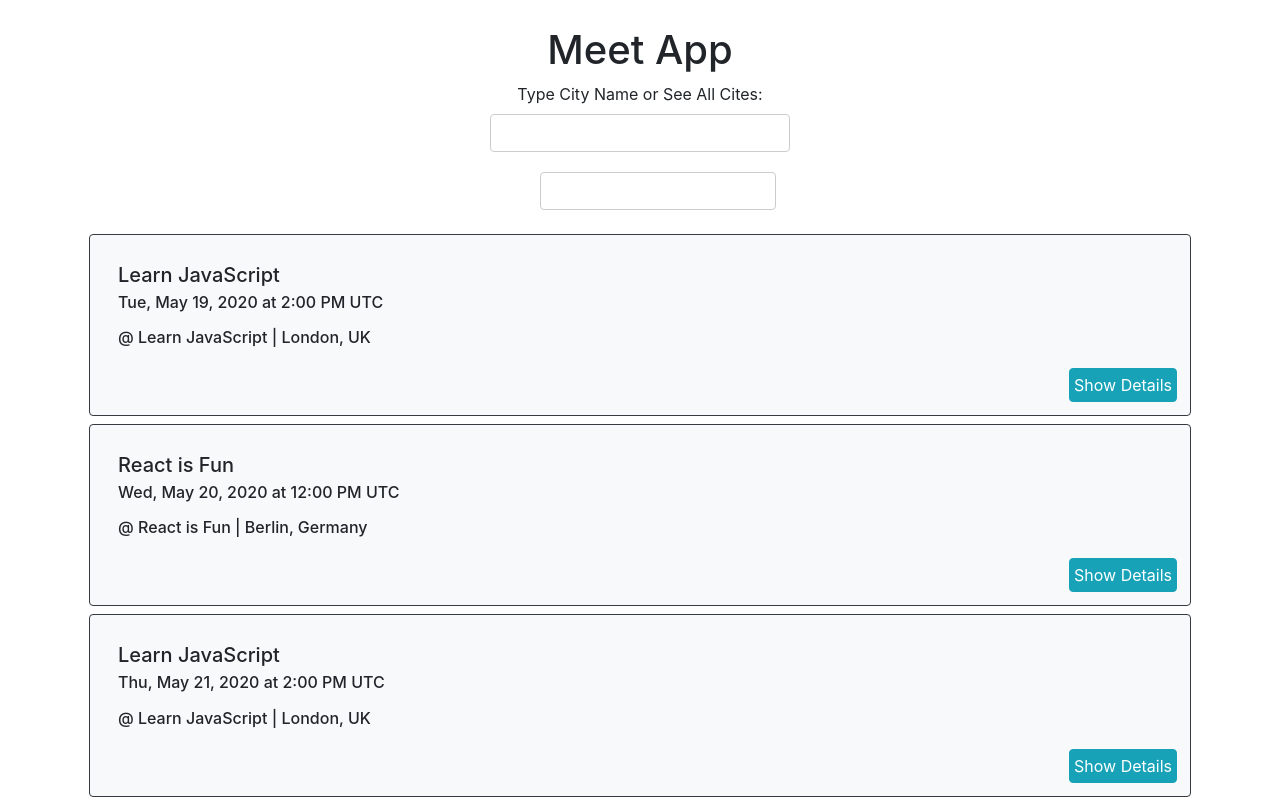
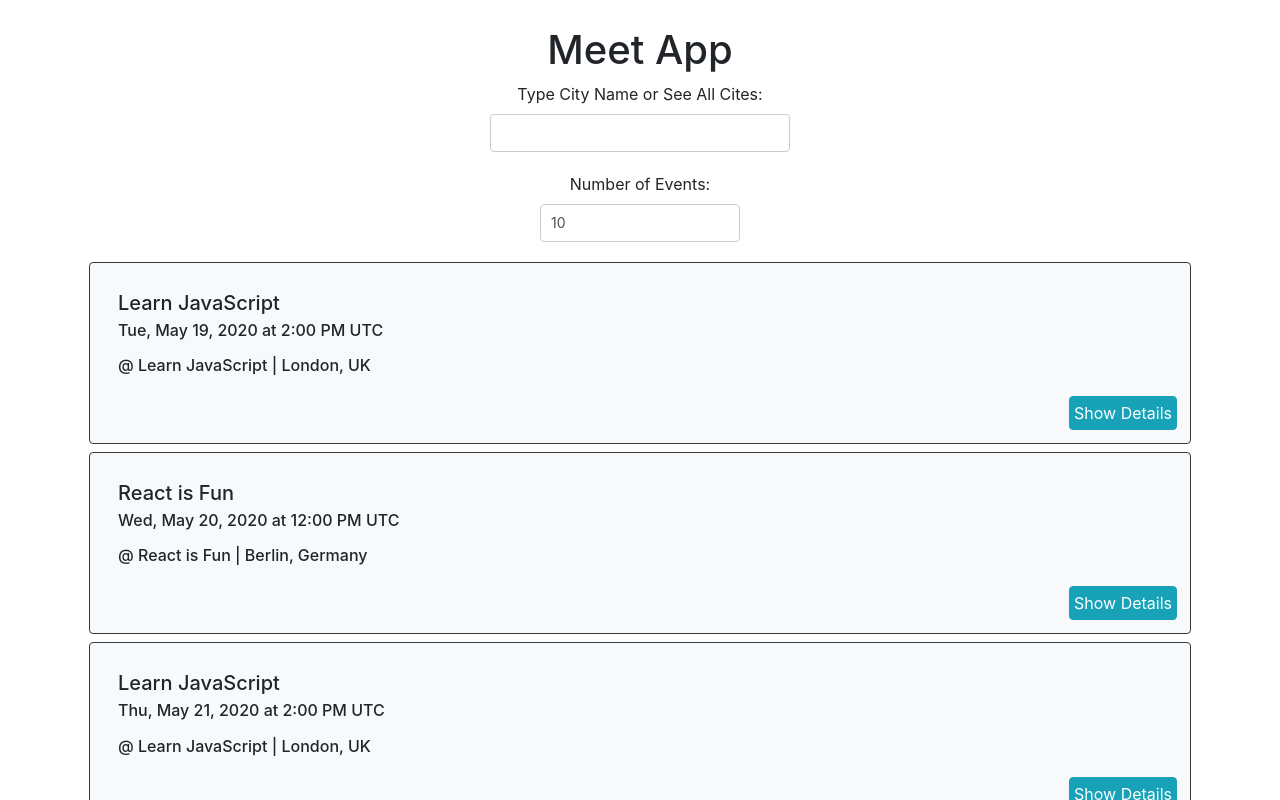
Before and after one commit to joshmou95/Meet-App, a React (Create React App) app: page / in a window 1280 px wide. Shown: the top 800 px of the page. Built offline with nearby package versions, Linux system fonts and the light colour scheme.

Commit message:
Update NumberOfEvents.js

```diff
--- a/src/NumberOfEvents.js
+++ b/src/NumberOfEvents.js
@@ -1,32 +1,35 @@
 import React, { Component } from 'react';
+import Form from 'react-bootstrap/Form';
 
 class NumberOfEvents extends Component {
   // state = {
-  //   numberOfEvents: 32
+  //   evenCount: 32
   // }
 
   // handleChange = (event) => {
   //   console.log('handleChange event', event)
   //   const value = event.target.value;
   //   this.setState({
-  //     numberOfEvents: value,
+  //     eventCount: value,
   //    });
 
   //    this.props.updateEvents(value);
   //    console.log('handleChange numberOfEvents', value)
   // }
 
+
   render() {
     return (
-      <div className='numberOfEvents'>
-        <input
+      <Form.Group className='numberOfEvents mb-3'>
+          <Form.Label size="sm">Number of Events:</Form.Label>
+        <Form.Control size="sm"
           type="number"
           className='event-number'
-          value={this.props.numberOfEvents}
-          onChange={this.props.updateEvents}
+          value={this.props.input}
+          onChange={this.props.handleChange}
         />
+      </Form.Group>
 
-      </div>
     );
   }
 }
```
